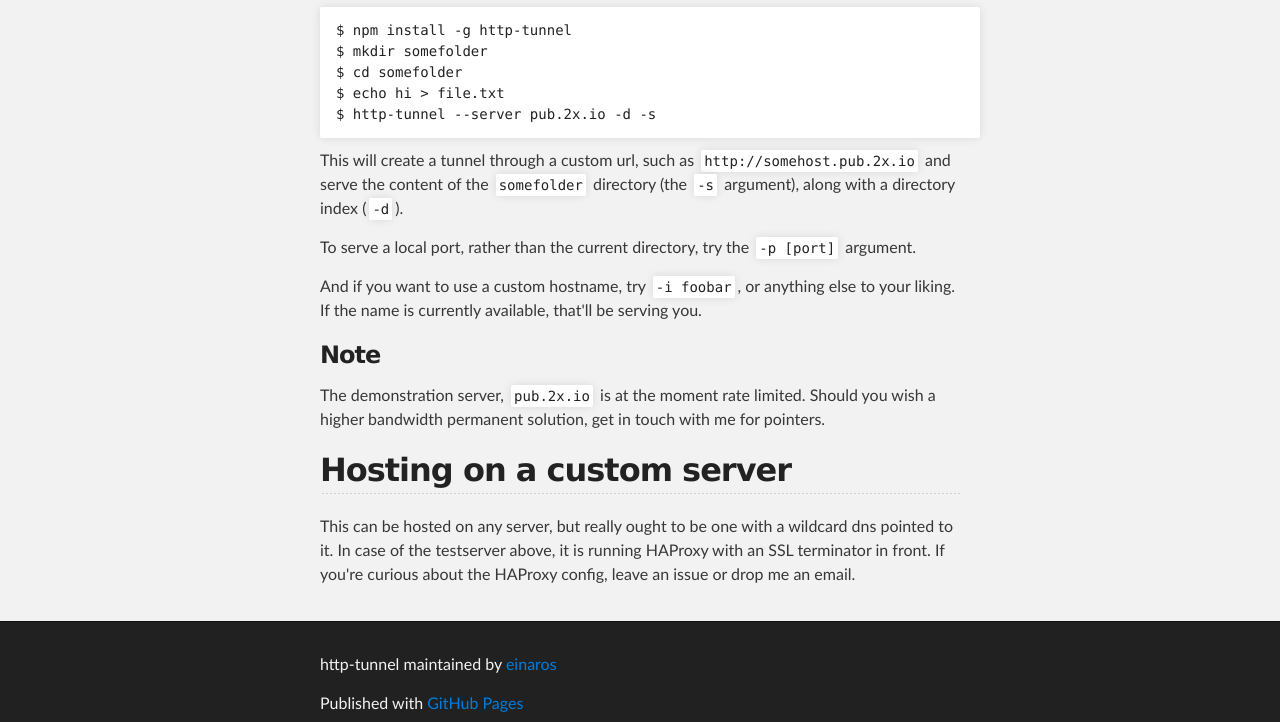
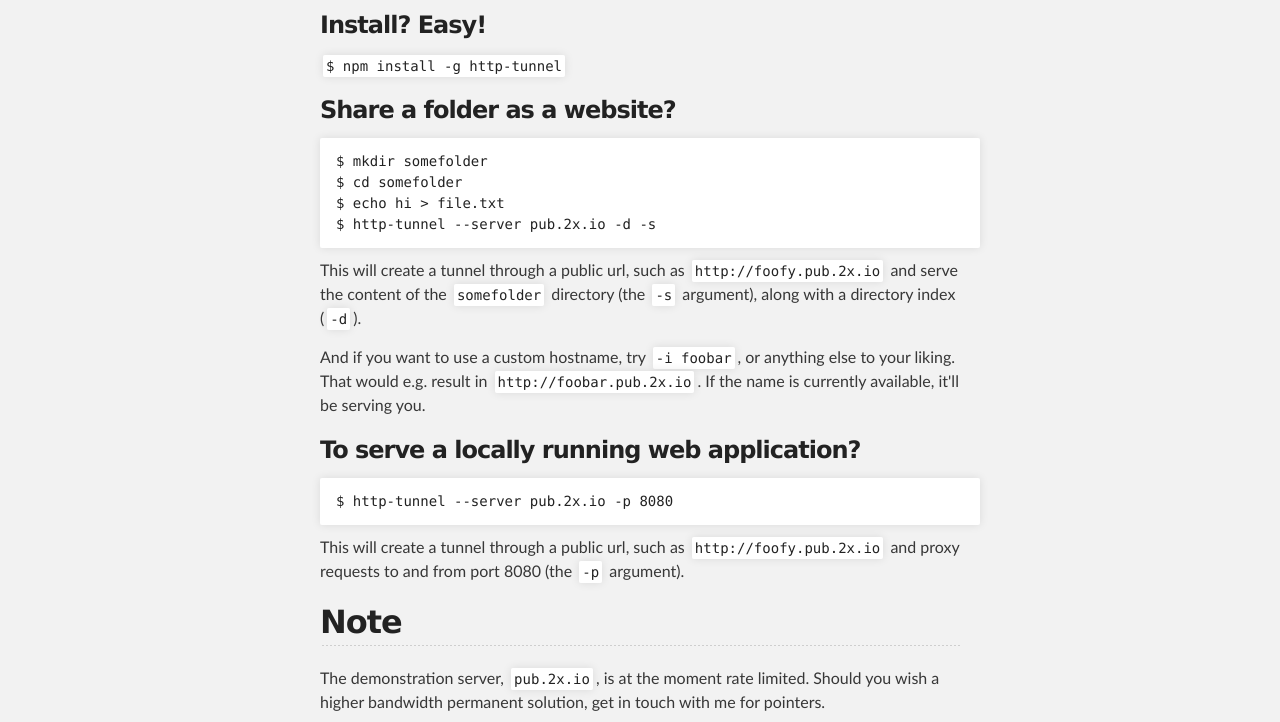
Before and after one commit to einaros/http-tunnel, a plain HTML site: page index.html in a window 1280 px wide. Shown: the part 638-1360 px from the top of the page. Drawn offline with Linux system fonts and the light colour scheme.

```diff
--- a/index.html
+++ b/index.html
@@ -41,22 +41,32 @@
 
 <h2>Install and usage</h2>
 
-<pre><code>$ npm install -g http-tunnel
-$ mkdir somefolder
+<h3>Install? Easy!</h3>
+
+<p><code>$ npm install -g http-tunnel</code></p>
+
+<h3>Share a folder as a website?</h3>
+
+<pre><code>$ mkdir somefolder
 $ cd somefolder
 $ echo hi &gt; file.txt
 $ http-tunnel --server pub.2x.io -d -s
 </code></pre>
 
-<p>This will create a tunnel through a custom url, such as <code>http://somehost.pub.2x.io</code> and serve the content of the <code>somefolder</code> directory (the <code>-s</code> argument), along with a directory index (<code>-d</code>).</p>
+<p>This will create a tunnel through a public url, such as <code>http://foofy.pub.2x.io</code> and serve the content of the <code>somefolder</code> directory (the <code>-s</code> argument), along with a directory index (<code>-d</code>).</p>
 
-<p>To serve a local port, rather than the current directory, try the <code>-p [port]</code> argument.</p>
+<p>And if you want to use a custom hostname, try <code>-i foobar</code>, or anything else to your liking. That would e.g. result in <code>http://foobar.pub.2x.io</code>. If the name is currently available, it'll be serving you.</p>
 
-<p>And if you want to use a custom hostname, try <code>-i foobar</code>, or anything else to your liking. If the name is currently available, that'll be serving you.</p>
+<h3>To serve a locally running web application?</h3>
 
-<h3>Note</h3>
+<pre><code>$ http-tunnel --server pub.2x.io -p 8080
+</code></pre>
 
-<p>The demonstration server, <code>pub.2x.io</code> is at the moment rate limited. Should you wish a higher bandwidth permanent solution, get in touch with me for pointers.</p>
+<p>This will create a tunnel through a public url, such as <code>http://foofy.pub.2x.io</code> and proxy requests to and from port 8080 (the <code>-p</code> argument).</p>
+
+<h2>Note</h2>
+
+<p>The demonstration server, <code>pub.2x.io</code>, is at the moment rate limited. Should you wish a higher bandwidth permanent solution, get in touch with me for pointers.</p>
 
 <h2>Hosting on a custom server</h2>
 
```
Also changed, not shown: params.json (+1 -1 lines).
